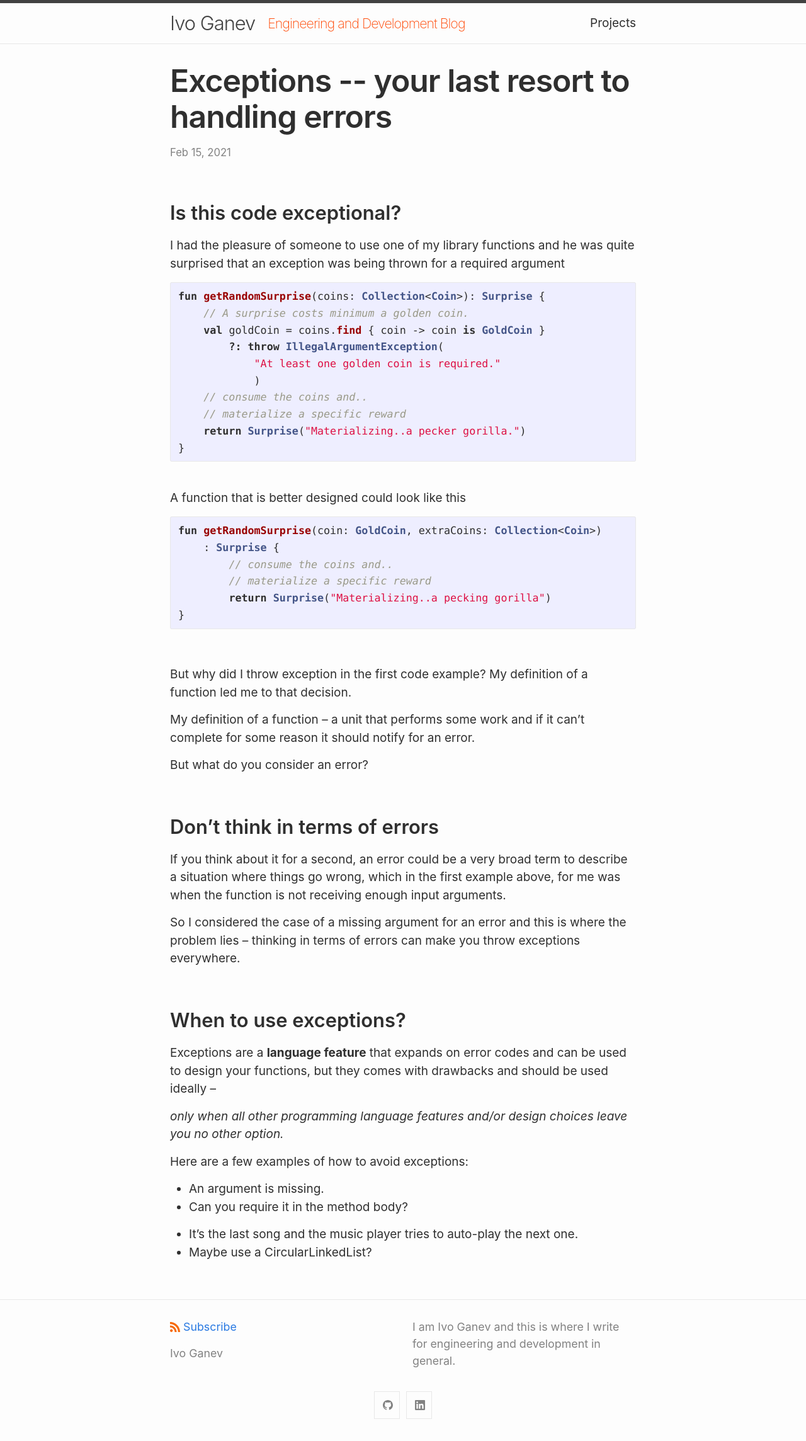
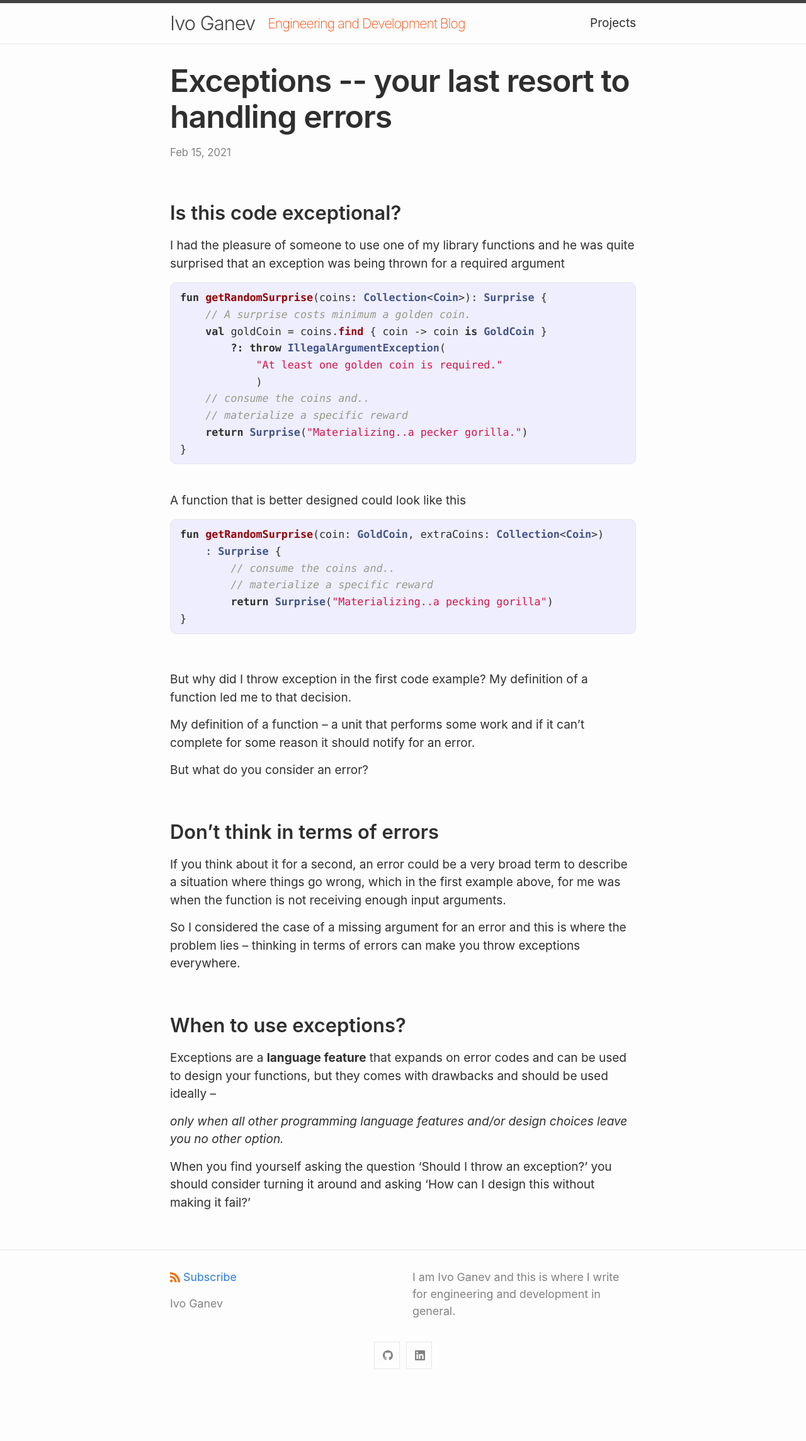
Before and after one commit to ivoGanev/ivoganev.github.io, a Jekyll site: the page built from _posts/2021-02-15-when-to-throw-exceptions.markdown, in a window 1280 px wide. Shown: the whole page at 63% size. Built offline with Jekyll 4.4.1, drawn with Linux system fonts in a browser that asks for light colours; after the commit the page ends 2209 px from its top, so only the background shows below that.

Commit message:
Add outro to exception article

```diff
--- a/_posts/2021-02-15-when-to-throw-exceptions.markdown
+++ b/_posts/2021-02-15-when-to-throw-exceptions.markdown
@@ -53,12 +53,4 @@ Exceptions are a <b>language feature</b> that expands on error codes and can be
 
 <i>only when all other programming language features and/or design choices leave you no other option.</i>
 
-Here are a few examples of how to avoid exceptions:
-
-- An argument is missing.
-<br>
-- Can you require it in the method body?
-
-- It's the last song and the music player tries to auto-play the next one.
-<br>
-- Maybe use a CircularLinkedList?
+When you find yourself asking the question 'Should I throw an exception?' you should consider turning it around and asking 'How can I design this without making it fail?'
--- a/_sass/minima/_base.scss
+++ b/_sass/minima/_base.scss
@@ -172,7 +172,9 @@ code {
 }
 
 pre {
-  padding: 8px 12px;
+  border-radius: 10px;
+
+  padding: 10px 15px;
   overflow-x: auto;
 
   > code {
@@ -183,7 +185,7 @@ pre {
 }
 
 .highlight {
-  border-radius: 3px;
+  border-radius: 10px;
   background: $code-background-color;
   @extend %vertical-rhythm;
 
```
